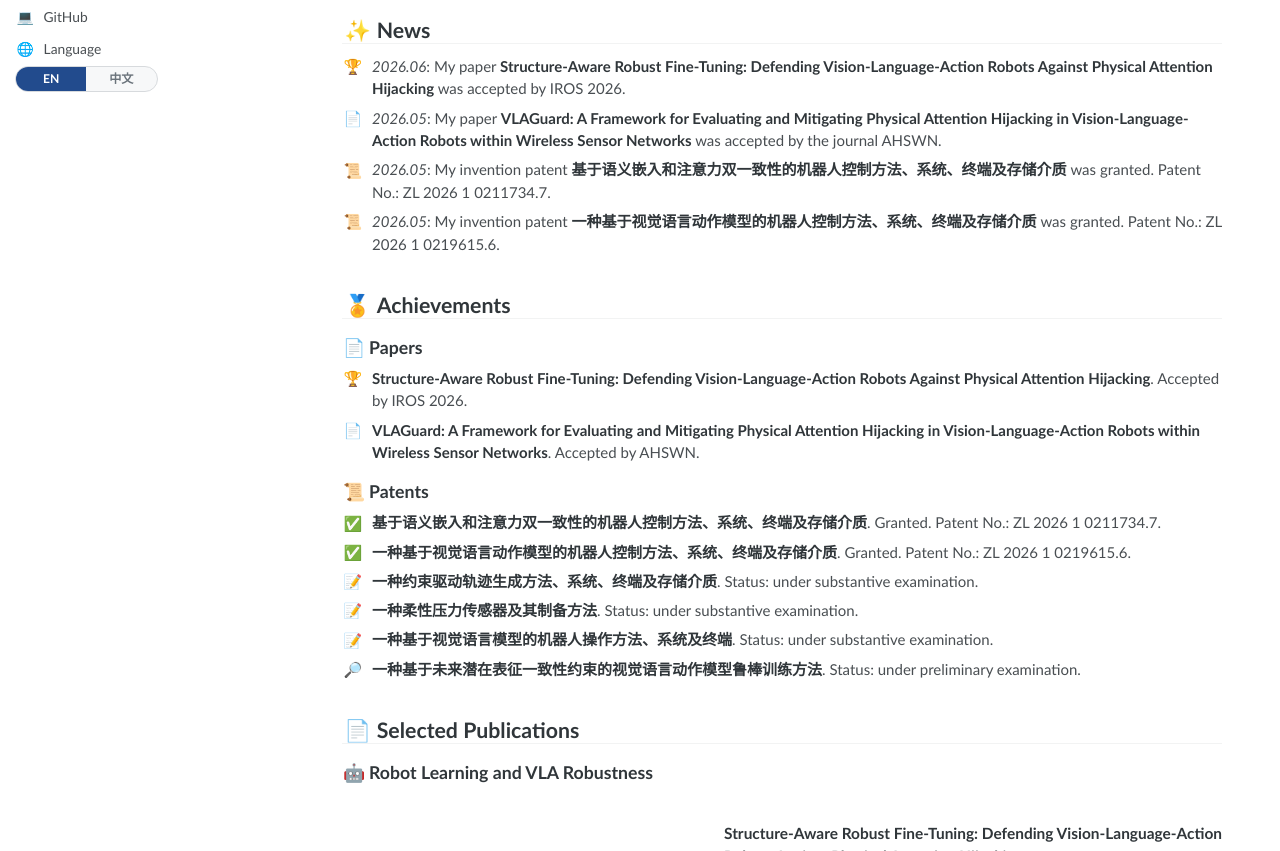
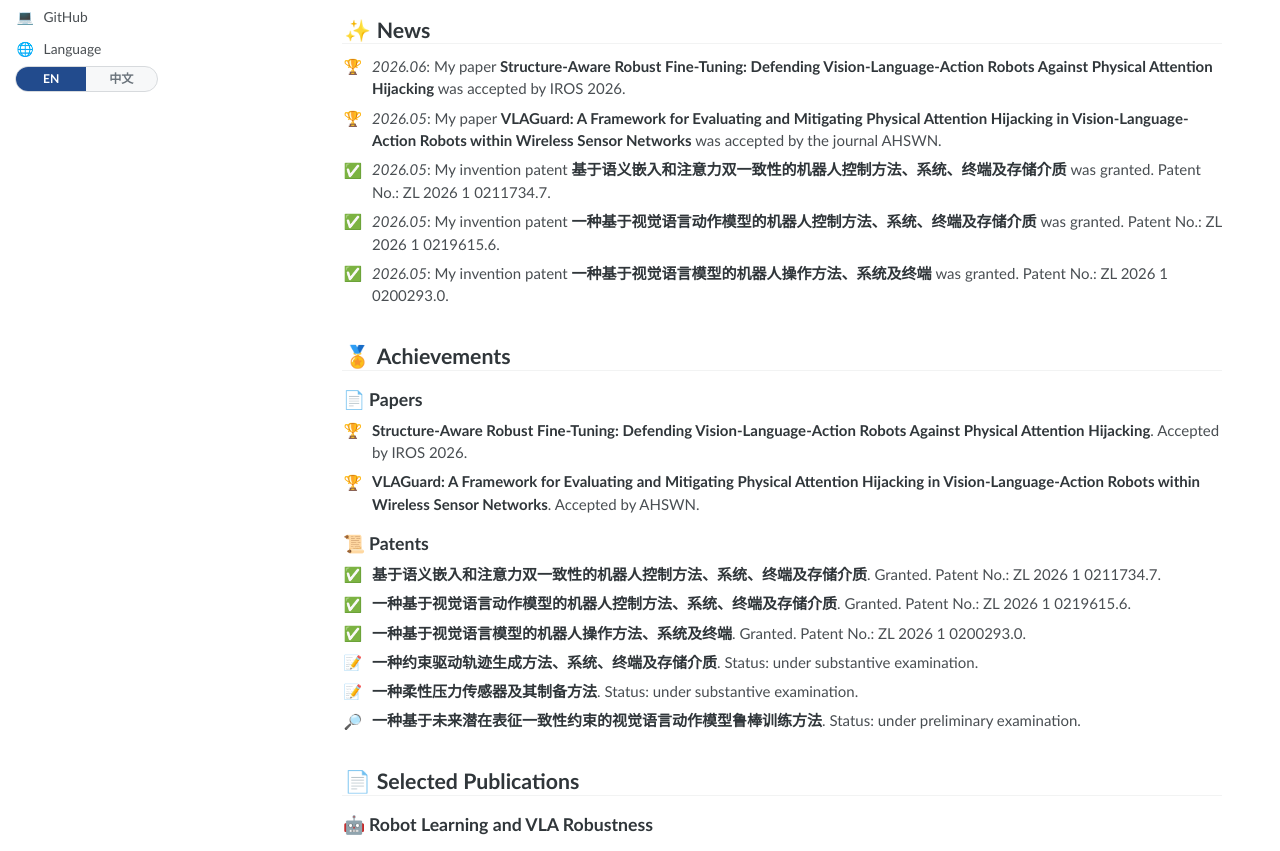
Before and after one commit to jjjjqqqz101/jjjjqqqz101.github.io, a plain HTML site: page index.html in a window 1280 px wide. Shown: the part 422-1273 px from the top of the page. Drawn offline with Linux system fonts and the light colour scheme.

Commit message:
Update news and patent achievements

```diff
--- a/index.html
+++ b/index.html
@@ -167,21 +167,26 @@
                 Against Physical Attention Hijacking</strong>
                 was accepted by IROS 2026.
               </li>
-              <li data-icon="📄">
+              <li data-icon="🏆">
                 <em>2026.05</em>: My paper
                 <strong>VLAGuard: A Framework for Evaluating and Mitigating Physical Attention
                 Hijacking in Vision-Language-Action Robots within Wireless Sensor Networks</strong>
                 was accepted by the journal AHSWN.
               </li>
-              <li data-icon="📜">
+              <li data-icon="✅">
                 <em>2026.05</em>: My invention patent
                 <strong>基于语义嵌入和注意力双一致性的机器人控制方法、系统、终端及存储介质</strong>
                 was granted. Patent No.: ZL 2026 1 0211734.7.
               </li>
-              <li data-icon="📜">
+              <li data-icon="✅">
                 <em>2026.05</em>: My invention patent
                 <strong>一种基于视觉语言动作模型的机器人控制方法、系统、终端及存储介质</strong>
                 was granted. Patent No.: ZL 2026 1 0219615.6.
+              </li>
+              <li data-icon="✅">
+                <em>2026.05</em>: My invention patent
+                <strong>一种基于视觉语言模型的机器人操作方法、系统及终端</strong>
+                was granted. Patent No.: ZL 2026 1 0200293.0.
               </li>
             </ul>
 
@@ -193,7 +198,7 @@
                 <strong>Structure-Aware Robust Fine-Tuning: Defending Vision-Language-Action Robots
                 Against Physical Attention Hijacking</strong>. Accepted by IROS 2026.
               </li>
-              <li data-icon="📄">
+              <li data-icon="🏆">
                 <strong>VLAGuard: A Framework for Evaluating and Mitigating Physical Attention
                 Hijacking in Vision-Language-Action Robots within Wireless Sensor Networks</strong>.
                 Accepted by AHSWN.
@@ -210,6 +215,10 @@
                 <strong>一种基于视觉语言动作模型的机器人控制方法、系统、终端及存储介质</strong>.
                 Granted. Patent No.: ZL 2026 1 0219615.6.
               </li>
+              <li data-icon="✅">
+                <strong>一种基于视觉语言模型的机器人操作方法、系统及终端</strong>.
+                Granted. Patent No.: ZL 2026 1 0200293.0.
+              </li>
               <li data-icon="📝">
                 <strong>一种约束驱动轨迹生成方法、系统、终端及存储介质</strong>. Status: under
                 substantive examination.
@@ -217,10 +226,6 @@
               <li data-icon="📝">
                 <strong>一种柔性压力传感器及其制备方法</strong>. Status: under substantive
                 examination.
-              </li>
-              <li data-icon="📝">
-                <strong>一种基于视觉语言模型的机器人操作方法、系统及终端</strong>. Status: under
-                substantive examination.
               </li>
               <li data-icon="🔎">
                 <strong>一种基于未来潜在表征一致性约束的视觉语言动作模型鲁棒训练方法</strong>.
@@ -558,6 +563,6 @@
       <span>© <span id="year"></span> Zhang Jinquan(张锦权)</span>
     </footer>
 
-    <script src="script.js?v=20260619-top-switcher"></script>
+    <script src="script.js?v=20260624-news-patents"></script>
   </body>
 </html>
--- a/script.js
+++ b/script.js
@@ -116,6 +116,11 @@ const translationEntries = [
     zh: '<em>2026.05</em>：我的发明专利 <strong>一种基于视觉语言动作模型的机器人控制方法、系统、终端及存储介质</strong> 已授权。专利号：ZL 2026 1 0219615.6。',
   },
   {
+    selector: "#news + h1 + ul > li",
+    index: 4,
+    zh: '<em>2026.05</em>：我的发明专利 <strong>一种基于视觉语言模型的机器人操作方法、系统及终端</strong> 已授权。专利号：ZL 2026 1 0200293.0。',
+  },
+  {
     selector: "#achievements + h1 + h2 + ul > li",
     index: 0,
     zh: '<strong>结构感知鲁棒微调：防御视觉-语言-动作机器人中的物理注意力劫持</strong>。被 IROS 2026 接收。',
@@ -138,17 +143,17 @@ const translationEntries = [
   {
     selector: "#achievements + h1 + h2 + ul + h2 + ul > li",
     index: 2,
+    zh: '<strong>一种基于视觉语言模型的机器人操作方法、系统及终端</strong>。已授权。专利号：ZL 2026 1 0200293.0。',
+  },
+  {
+    selector: "#achievements + h1 + h2 + ul + h2 + ul > li",
+    index: 3,
     zh: '<strong>一种约束驱动轨迹生成方法、系统、终端及存储介质</strong>。状态：实质审查中。',
   },
   {
     selector: "#achievements + h1 + h2 + ul + h2 + ul > li",
-    index: 3,
+    index: 4,
     zh: '<strong>一种柔性压力传感器及其制备方法</strong>。状态：实质审查中。',
-  },
-  {
-    selector: "#achievements + h1 + h2 + ul + h2 + ul > li",
-    index: 4,
-    zh: '<strong>一种基于视觉语言模型的机器人操作方法、系统及终端</strong>。状态：实质审查中。',
   },
   {
     selector: "#achievements + h1 + h2 + ul + h2 + ul > li",
```
